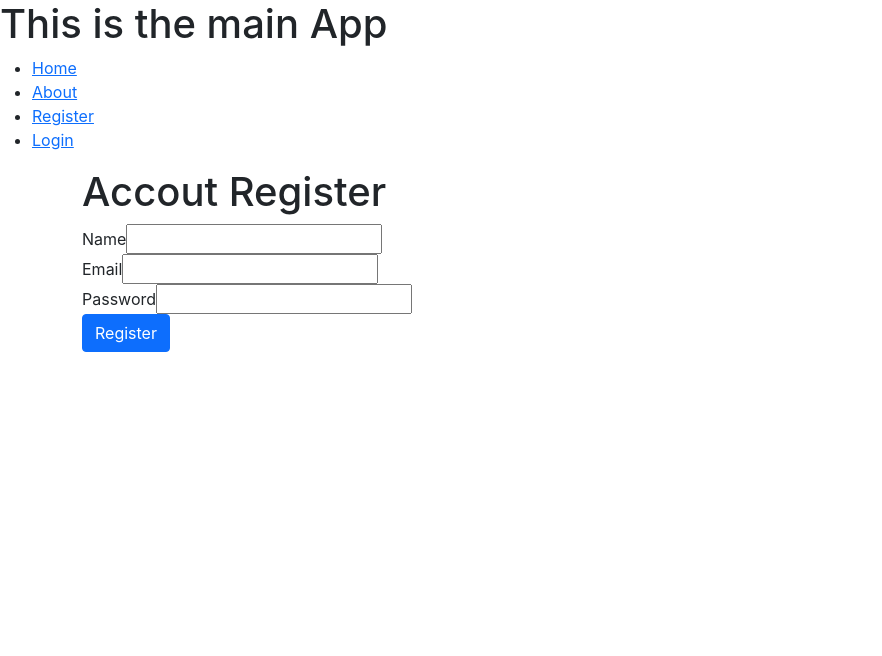
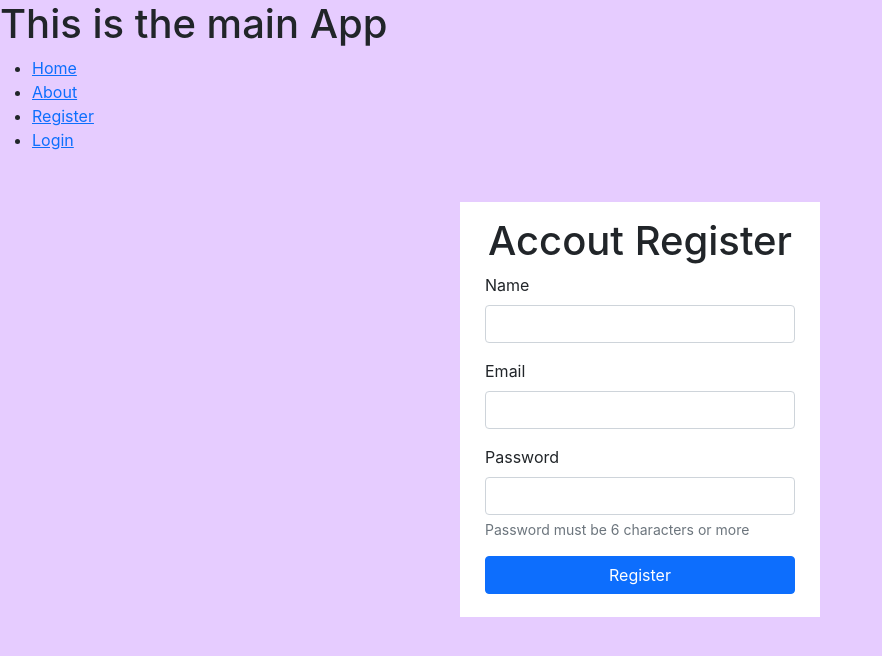
Before and after one commit to Nspired1/pictorial, a React (Create React App) app in the folder client/: page /register in a window 1280 px wide. Shown: the top 656 px of the page, without its empty margins (0-882 px from the left). Built offline with nearby package versions, Linux system fonts and the light colour scheme; the HTML template or start-up script is replaced by a standard one.

Commit message:
added CSS styling

```diff
--- a/client/src/App.css
+++ b/client/src/App.css
@@ -1,38 +1,56 @@
+.navbar {
+  background: #f3e6ff;
+}
+
+.navbar ul {
+  text-align: right;
+  justify-content: right;
+}
+
 .App {
   text-align: center;
 }
 
-.App-logo {
-  height: 40vmin;
-  pointer-events: none;
+body {
+  background: #e6ccff;
 }
 
-@media (prefers-reduced-motion: no-preference) {
-  .App-logo {
-    animation: App-logo-spin infinite 20s linear;
-  }
+.form-area {
+  margin: 30px auto;
+  max-width: 400px;
+  padding: 20px;
 }
 
-.App-header {
-  background-color: #282c34;
-  min-height: 100vh;
-  display: flex;
-  flex-direction: column;
-  align-items: center;
-  justify-content: center;
-  font-size: calc(10px + 2vmin);
-  color: white;
+.form-wrapper {
+  background: #fff;
+  padding: 15px 25px;
 }
 
-.App-link {
-  color: #61dafb;
+.form-wrapper h1,
+.form-wrapper p {
+  text-align: center;
 }
 
-@keyframes App-logo-spin {
-  from {
-    transform: rotate(0deg);
-  }
-  to {
-    transform: rotate(360deg);
-  }
+.upload-area {
+  margin: 5px auto;
+  height: 500px;
+  max-width: 500px;
+  padding: 20px;
 }
+
+.upload-wrapper {
+  background: #fff;
+  padding: 15px 25px;
+}
+
+.upload-wrapper h1,
+.upload-wrapper p {
+  text-align: center;
+}
+
+/*
+
+
+
+
+ */
--- a/client/src/components/auth/Login.js
+++ b/client/src/components/auth/Login.js
@@ -47,35 +47,43 @@ const Login = (props) => {
   };
 
   return (
-    <div className="form-container">
+    <div className="form-area">
+      <div className="form-wrapper">
         <h1>Accout Login</h1>
         <form onSubmit={onSubmit}>
-        <div className="form-group">
-          <label htmlFor="email">Email</label>
+          <div className="mb-3">
+            <label htmlFor="email" className="form-label">
+              Email
+            </label>
             <input
               required
+              className="form-control"
               type="email"
               name="email"
               value={email}
               onChange={onChange}
             />
           </div>
-        <div className="form-group">
-          <label htmlFor="password">Password</label>
+          <div className="mb-3">
+            <label htmlFor="password" className="form-label">
+              Password
+            </label>
             <input
               required
+              className="form-control"
               type="password"
               name="password"
               value={password}
               onChange={onChange}
             />
           </div>
-        <input
-          type="submit"
-          value="Login"
-          className="btn btn-primary btn-block"
-        />
+          <div className="d-grid mb-2">
+            <button type="submit" className="btn btn-primary">
+              Sign In
+            </button>
+          </div>
         </form>
+      </div>
     </div>
   );
 };
--- a/client/src/components/auth/Register.js
+++ b/client/src/components/auth/Register.js
@@ -46,32 +46,59 @@ const Register = (props) => {
     }
   };
   return (
-    <div className="form-container">
+    <div className="form-area">
+      <div className="form-wrapper">
         <h1>Accout Register</h1>
         <form onSubmit={onSubmit}>
-        <div className="form-group">
-          <label htmlFor="name">Name</label>
-          <input type="text" name="name" value={name} onChange={onChange} />
+          <div className="mb-3">
+            <label htmlFor="name" className="form-label">
+              Name
+            </label>
+            <input
+              required
+              type="text"
+              name="name"
+              className="form-control"
+              value={name}
+              onChange={onChange}
+            />
           </div>
-        <div className="form-group">
-          <label htmlFor="email">Email</label>
-          <input type="email" name="email" value={email} onChange={onChange} />
+          <div className="mb-3">
+            <label htmlFor="email" className="form-label">
+              Email
+            </label>
+            <input
+              required
+              type="email"
+              name="email"
+              className="form-control"
+              value={email}
+              onChange={onChange}
+            />
           </div>
-        <div className="form-group">
-          <label htmlFor="password">Password</label>
+          <div className="mb-3">
+            <label htmlFor="password" className="form-label">
+              Password
+            </label>
             <input
+              required
               type="password"
               name="password"
+              className="form-control"
               value={password}
               onChange={onChange}
             />
+            <div className="form-text">
+              Password must be 6 characters or more
             </div>
-        <input
-          type="submit"
-          value="Register"
-          className="btn btn-primary btn-block"
-        />
+          </div>
+          <div className="d-grid mb-2">
+            <button type="submit" className="btn btn-primary">
+              Register
+            </button>
+          </div>
         </form>
+      </div>
     </div>
   );
 };
--- a/client/src/components/images/UploadImage.js
+++ b/client/src/components/images/UploadImage.js
@@ -1,11 +1,21 @@
-import React, { useState, useContext } from "react";
+import React, { useState, useContext, useEffect } from "react";
 import ImageContext from "../../context/image/imageContext";
+import AlertContext from "../../context/alert/alertContext";
 
 const ImageUpload = (props) => {
-  const [file, setFile] = useState("");
+  const [file, setFile] = useState(null);
+  const [description, setDescription] = useState("");
   const imageContext = useContext(ImageContext);
+  const alertContext = useContext(AlertContext);
 
-  const { addImage } = imageContext;
+  const { addImage, error } = imageContext;
+  const { setAlert } = alertContext;
+
+  useEffect(() => {
+    if (error === "Please select an image.") {
+      setAlert("Please select an image.", "danger");
+    }
+  });
 
   // e.target.files is an ARRAY, NOT an object. Hence for a single image we
   //only want the first element of the array [0]
@@ -13,57 +23,87 @@ const ImageUpload = (props) => {
     setFile(e.target.files[0]);
   };
 
+  const onChange = (e) => setDescription(e.target.value);
+
   const onSubmit = (e) => {
     e.preventDefault();
-    var formData = new FormData();
-    var name = file.name;
+    const formData = new FormData();
+    const name = file.name;
     formData.append("image", file);
     formData.append("name", name);
+    formData.append("description", description);
 
+    if (!name) {
+      setAlert("Please select an image", "danger");
+    } else {
+      console.log(description);
+      console.log(file);
+      console.log("This is formData");
+      console.log(formData);
+      addImage(formData);
+      props.history.push("/");
+    }
     // fetch or axios POST request OR send to Reducer and have ACTION send POST request
     // in sending a file content-type header should NOT be specified. FILES are NOT JSON.
     // Browsers will annotate automatically headers
     // also pass the whole file to the body of the request.
-    console.log(name);
-    console.log(file);
-    console.log("This is formData");
-    console.log(formData);
-    addImage(formData);
-
-    props.history.push("/");
   };
 
   const ImageThumb = ({ image }) => {
     return (
+      <div>
         <img
           src={URL.createObjectURL(image)}
           alt={image.name}
           style={{
-          maxHeight: "500px",
+            height: "500px",
             maxWidth: "500px",
-          margin: "10px 20px 10px 20px",
+            margin: "auto",
+            display: "block",
           }}
         />
+        <div>
+          <p className="form-text">Filename: {file.name}</p>
+          <p className="form-text">File type: {file.type}</p>
+          <p className="form-text">File size (bytes): {file.size} </p>
+        </div>
+      </div>
     );
   };
 
   return (
-    <div>
-      <form
-        action="submit"
-        onSubmit={onSubmit}
-        style={{ border: "solid 2px", padding: "10px" }}
-      >
-        <div>{file && <ImageThumb image={file} />}</div>
-        <div>
-          <input type="file" name="profileImage" onChange={changeHandler} />
+    <div className="upload-area">
+      <div className="upload-wrapper">
+        <form action="submit" onSubmit={onSubmit}>
+          <div className="mb-3">{file && <ImageThumb image={file} />}</div>
+          <div className="mb-3">
+            <h1>Image Upload</h1>
+            <input
+              className="form-control"
+              type="file"
+              name="imageUpload"
+              onChange={changeHandler}
+            />
           </div>
-        <p>Filename: {file.name}</p>
-        <p>File type: {file.type}</p>
-        <p>File size: {file.size} bytes</p>
-
-        <button className="btn btn-primary">Upload Image</button>
+          <div className="mb-3">
+            <label className="form-label" htmlFor="description">
+              Description
+            </label>
+            <input
+              type="text"
+              className="form-control"
+              name="description"
+              value={description}
+              onChange={onChange}
+            />
+          </div>
+          <div className="d-grid mb-2">
+            <button type="submit" className="btn btn-primary">
+              Upload Image
+            </button>
+          </div>
         </form>
+      </div>
     </div>
   );
 };
```
Lines whose indentation alone changed are shown as unchanged.
